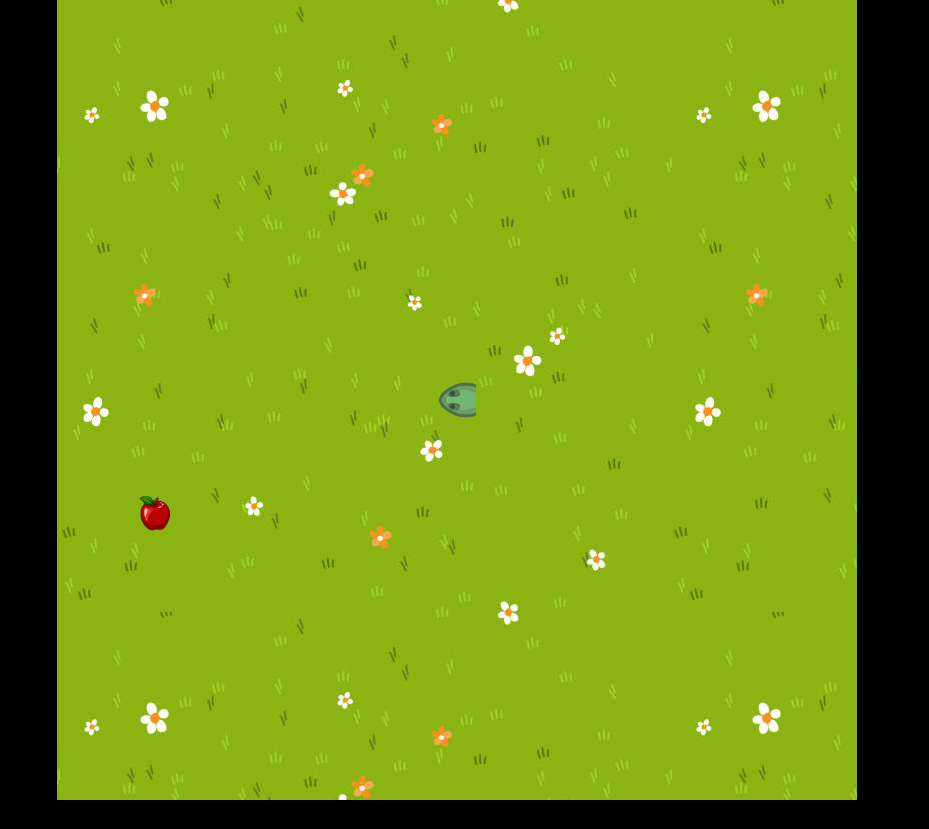
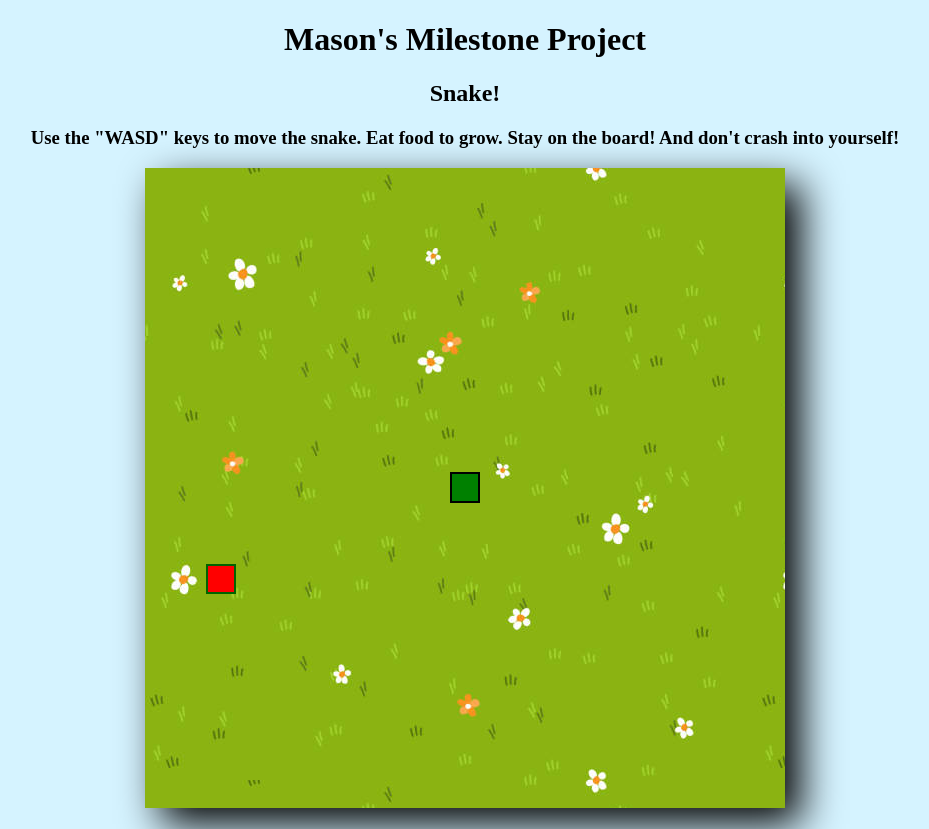
Before and after one commit to Mason-Matthews/MilestoneProject, a plain HTML site: page index.html in a window 1280 px wide. Shown: the whole page, without its empty margins (183-1112 px from the left). Before the commit the page ends 800 px from the top, so only its background shows below. Drawn offline with Linux system fonts and the light colour scheme.

Commit message:
Thats enough styling for today

```diff
--- a/index.html
+++ b/index.html
@@ -6,11 +6,30 @@
   <meta http-equiv="X-UA-Compatible" content="ie=edge">
   <link rel="stylesheet" href="styles.css">
 
-  <title>Snake</title>
+  <title>Snake Game</title>
 
   <script src="game.js" defer type="module"></script>
+
 </head>
+
 <body>
+  <div id="title">
+    <h1>Mason's Milestone Project</h1>
+  </div>
+  <div id="rules">
+    <h2><b>Snake!</b></h2>
+    <h3>
+    Use the "WASD" keys to move the snake.
+    Eat food to grow.
+    Stay on the board!
+    And don't crash into yourself!
+  </h3>
+  </div>
+
   <div id="game-board"></div>
+
+
+
 </body>
+
 </html>
--- a/input.js
+++ b/input.js
@@ -3,20 +3,21 @@ let lastInputDirection = { x: 0, y: 0 }
 
 window.addEventListener('keydown', e => {
   switch (e.key) {
-    case 'ArrowUp':
+    case 'w':
       if (lastInputDirection.y !== 0) break
       inputDirection = { x: 0, y: -1 }
+      document.querySelector(".snake").src = "./assets/snakeHeadUp.png";
 
       break
-    case 'ArrowDown':
+    case 's':
       if (lastInputDirection.y !== 0) break
       inputDirection = { x: 0, y: 1 }
       break
-    case 'ArrowLeft':
+    case 'a':
       if (lastInputDirection.x !== 0) break
       inputDirection = { x: -1, y: 0 }
       break
-    case 'ArrowRight':
+    case 'd':
       if (lastInputDirection.x !== 0) break
       inputDirection = { x: 1, y: 0 }
       break
--- a/styles.css
+++ b/styles.css
@@ -1,33 +1,51 @@
+
+#title{
+  text-align: center;
+  display:block;
+  margin-top: 0;
+}
+
 body {
     height: 100vh;
     width: 100vw;
-    display: flex;
+    display: block;
     justify-content: center;
     align-items: center;
-    margin: 0;
-    background-color: black;
+
+    background-color: rgba(158, 227, 255, 0.425);
+
+  }
+
+  #rules{
+    display: block;
+    text-align: center;
+
   }
 
   #game-board {
-    background-image: url('./assets/grass.jpg'), url(paper.gif);
-    width: 100vmin;
-    height: 100vmin;
+
+    background-image: url('./assets/grass.jpg');
+    width: 80vmin;
+    height: 80vmin;
     display: grid;
     grid-template-rows: repeat(21, 1fr);
     grid-template-columns: repeat(21, 1fr);
+    margin:0 auto;
+
+    filter: drop-shadow(16px 16px 20px black);
   }
 
   .snake {
-
-    background: url('./assets/snakeHeadLeft.png');
+    background-color: green;
+    border: .25vmin solid black;
     background-size: 100%;
   }
 
   .apple {
 
-    background: url('./assets/apple.png');
-    background-size: 115%;
-
+    background-color: red;
+    border: .25vmin solid darkgreen;
+    background-size: 100%;
 
 
   }
```
Also changed, not shown: assets/Rules.txt (added), assets/apple.png (deleted), assets/snakeBodyHorizontal.png (deleted), assets/snakeBodyVertical.png (deleted), assets/snakeHeadDown.png (deleted), assets/snakeHeadLeft.png (deleted), assets/snakeHeadRight.png (deleted), assets/snakeHeadUp.png (deleted), assets/snakeTailDown.png (deleted), assets/snakeTailLeft.png (deleted), assets/snakeTailRight.png (deleted), assets/snakeTailUp.png (deleted), game.js (line endings or trailing spaces), snake.js (line endings or trailing spaces).
